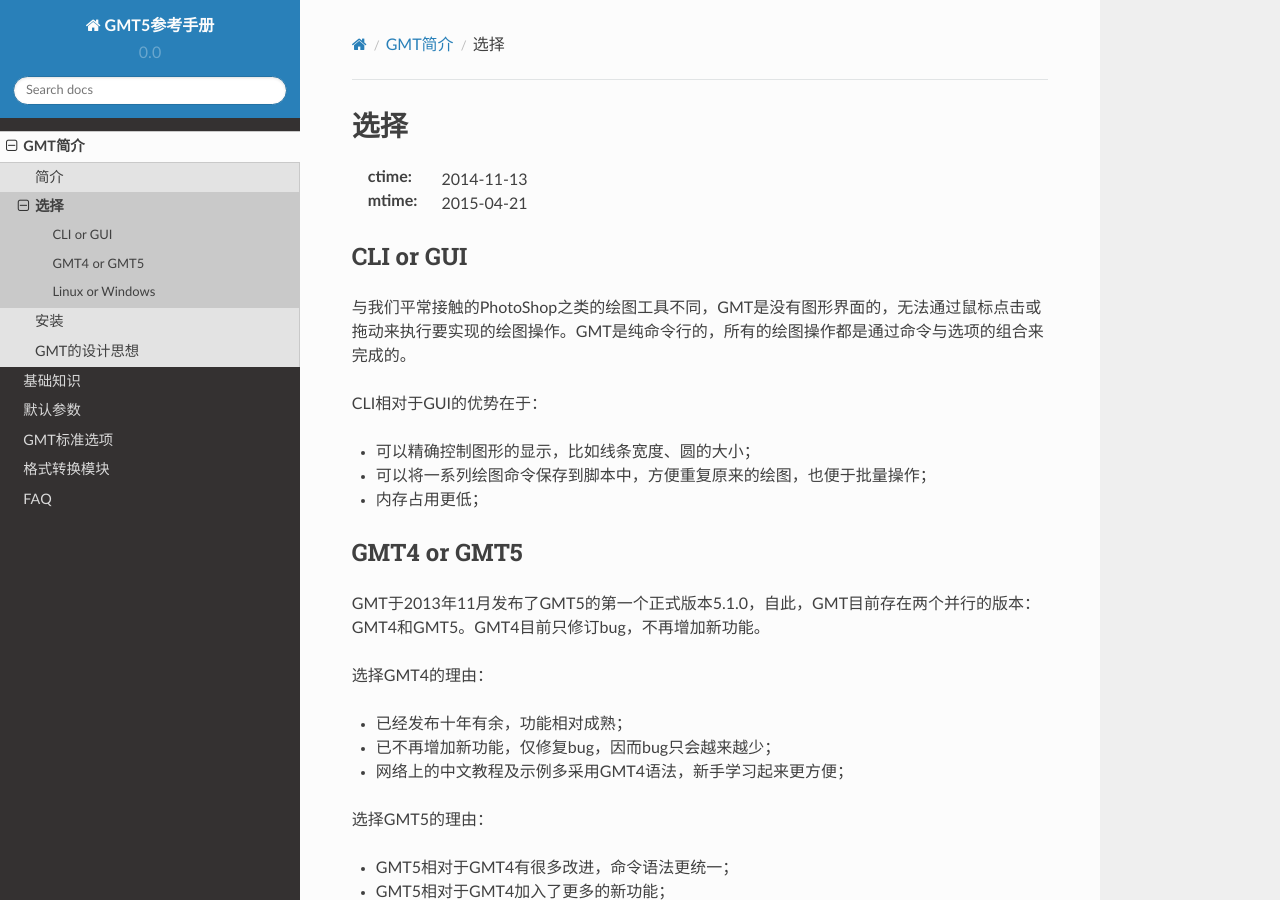
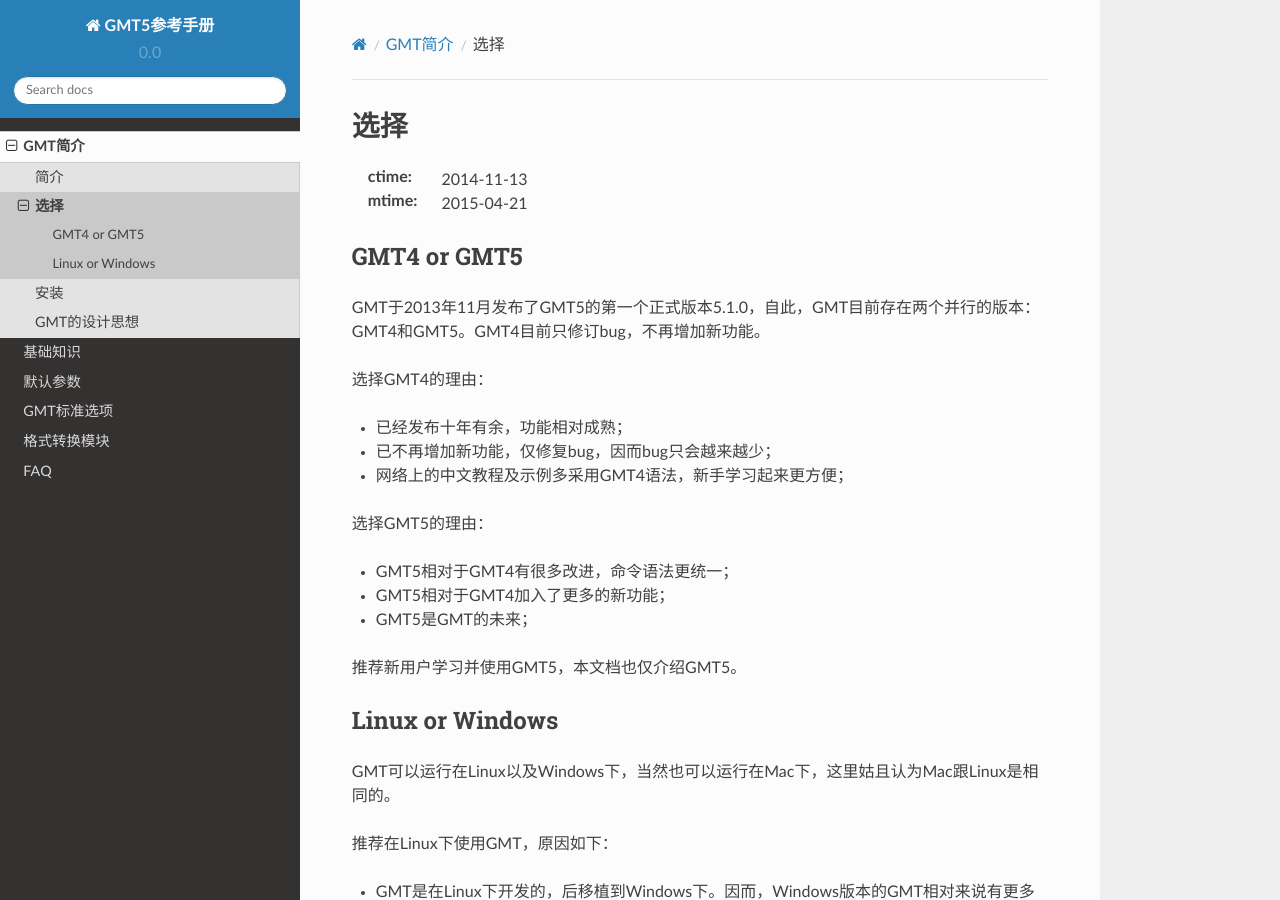
Before and after one commit to seisman/GMT5_Docs, a Sphinx documentation site: the page built from source/how-to-choose.rst, in a window 1280 px wide and 900 px high. Built offline with Sphinx 7.4.7 and the Read the Docs theme 2.0.0, drawn with Linux system fonts in a browser that asks for light colours.

Commit message:
remove CLI and GUI part

```diff
--- a/source/how-to-choose.rst
+++ b/source/how-to-choose.rst
@@ -3,17 +3,6 @@
 
 :ctime: 2014-11-13
 :mtime: 2015-04-21
-
-CLI or GUI
-----------
-
-与我们平常接触的PhotoShop之类的绘图工具不同，GMT是没有图形界面的，无法通过鼠标点击或拖动来执行要实现的绘图操作。GMT是纯命令行的，所有的绘图操作都是通过命令与选项的组合来完成的。
-
-CLI相对于GUI的优势在于：
-
-- 可以精确控制图形的显示，比如线条宽度、圆的大小；
-- 可以将一系列绘图命令保存到脚本中，方便重复原来的绘图，也便于批量操作；
-- 内存占用更低；
 
 GMT4 or GMT5
 ------------
```
